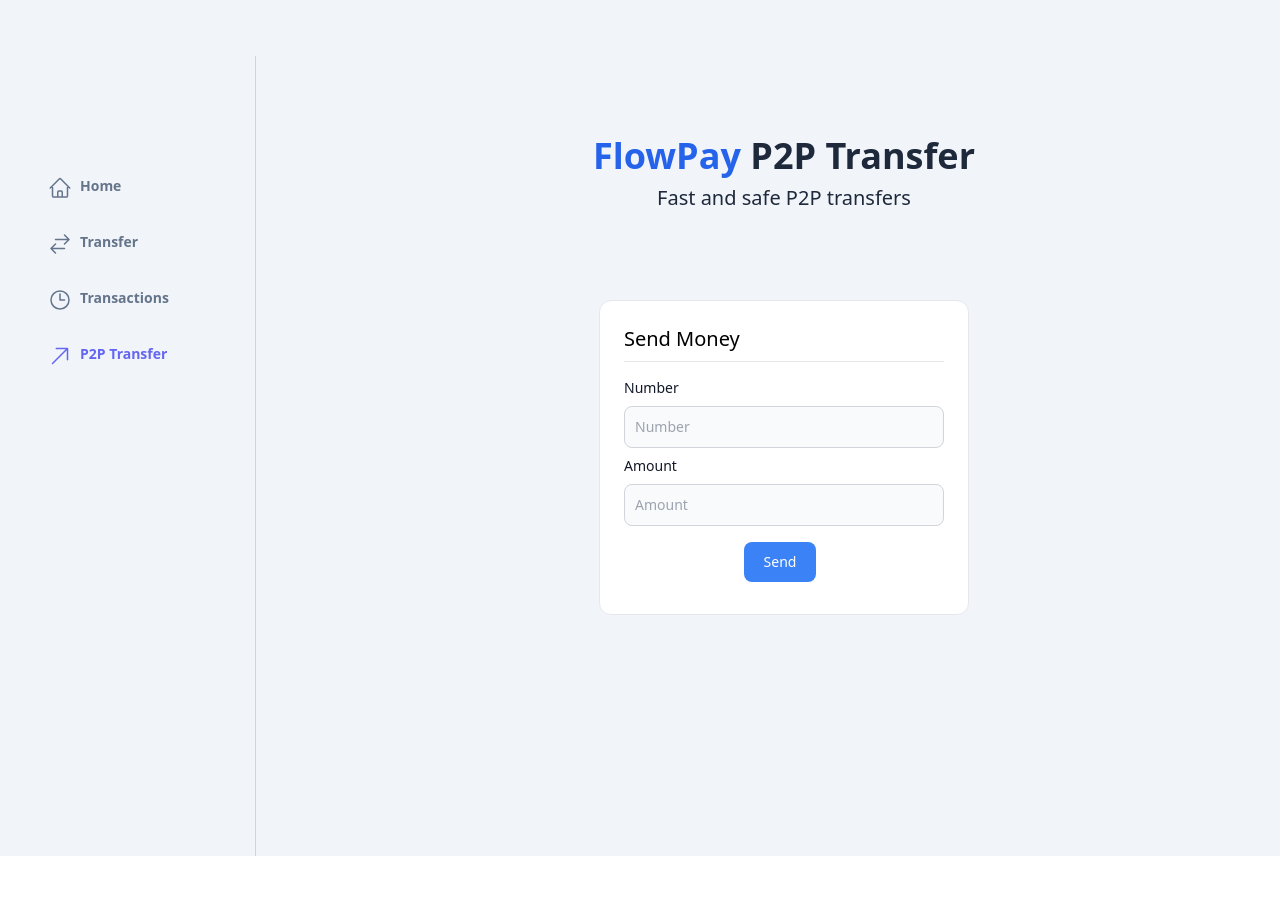
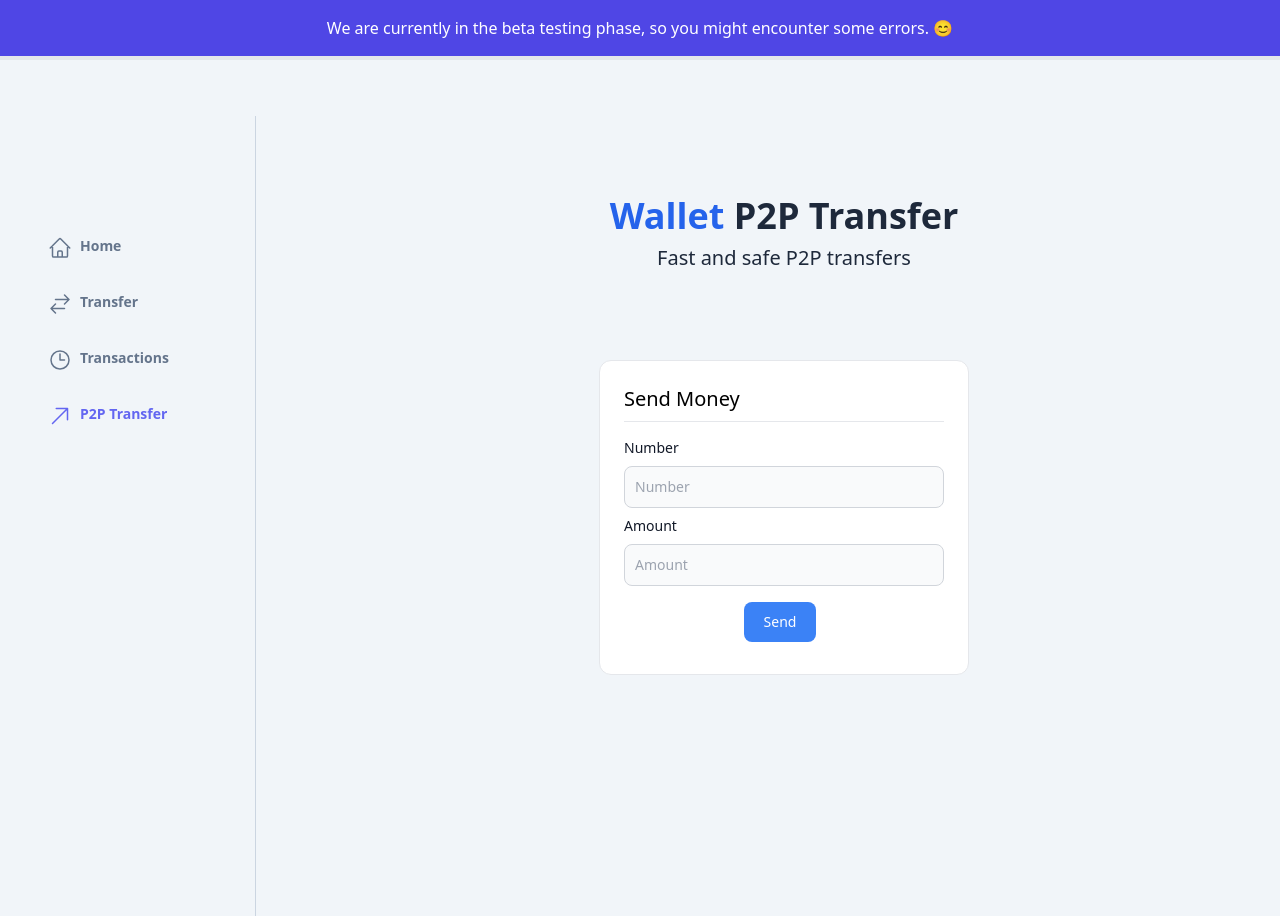
Before and after one commit to jainampatel22/E-wallet, a Next.js app: page /p2p in a window 1280 px wide. Before the commit the page ends 856 px from the top, so only its background shows below. Built offline with nearby package versions, Linux system fonts and the light colour scheme; no server answers; sample sign-in values are in the browser's storage.

Commit message:
changed name and added banner

```diff
--- a/app/(dashboard)/addmoney/page.tsx
+++ b/app/(dashboard)/addmoney/page.tsx
@@ -7,8 +7,8 @@ import { OnRampTransaction } from "@/app/component/onRampTransactions";
 import { Metadata } from 'next'
 
 export const metadata: Metadata = {
-  title: 'Transfer | Flowpay',
-  description: 'Transfer funds seamlessly with Flowpay digital wallet application',
+  title: 'Transfer | Wallet',
+  description: 'Transfer funds seamlessly with Wallet digital wallet application',
 }
 
 async function getBalance() {
@@ -46,7 +46,7 @@ export default async function addmoney () {
     <div className="w-full mt-10 ">
       <div className="text-2xl  md:text-4xl pt-8 mb-8 font-bold text-violet-600 flex flex-col items-center">
         <h1 className="text-3xl md:text-4xl font-extrabold text-slate-800">
-          <span className="text-blue-600">FlowPay </span>Transfer
+          <span className="text-blue-600">Wallet </span>Transfer
         </h1>
         <p className="mt-2 text-lg md:text-xl text-slate-800 font-normal">
           Transfer funds seamlessly
--- a/app/(dashboard)/dashboard/page.tsx
+++ b/app/(dashboard)/dashboard/page.tsx
@@ -6,8 +6,8 @@ import { authOptions } from "@/app/libs/auth";
 import { Metadata } from "next";
 import { OnRampTransaction } from "@/app/component/onRampTransactions";
 export const metadata: Metadata = {
-  title: "Dashboard | Flowpay",
-  description: "Dashboard for Flowpay digital wallet application",
+  title: "Dashboard | Wallet",
+  description: "Dashboard for Wallet digital wallet application",
 };
 
 import {
@@ -61,7 +61,7 @@ export default async function DashboardPage() {
       <div className="max-w-4xl mx-auto px-4 sm:px-6 lg:px-8 py-12">
         <div className="text-center mb-12">
           <h1 className="text-3xl sm:text-4xl font-extrabold text-slate-800">
-            <span className="text-blue-600">FlowPay </span>Dashboard
+            <span className="text-indigo-600">Wallet </span>Dashboard
           </h1>
           <p className="mt-2 text-lg sm:text-xl text-slate-800">
             Manage your finances with ease
@@ -126,7 +126,7 @@ export default async function DashboardPage() {
                 Add Funds
               </h3>
               <p className="text-gray-600 mb-4">
-                Top up your FlowPay wallet easily.
+                Top up your  Wallet easily.
               </p>
               <div className="pt-1">
                 <a
@@ -151,7 +151,7 @@ export default async function DashboardPage() {
               effectively.
             </p>
             <a
-              href="/transactions"
+              href="/transcations"
               className="text-purple-500 font-medium hover:text-purple-600 transition-colors"
             >
               View Detailed Analytics →
@@ -169,7 +169,7 @@ export default async function DashboardPage() {
             issues.
           </p>
           <a
-            href="/contact"
+            href="https://x.com/Jainam___patel" target="_blank"
             className="bg-indigo-600 text-white px-4 py-3 rounded-lg mt-1 hover:bg-indigo-700 transition-colors"
           >
             Contact Support
--- a/app/(dashboard)/layout.tsx
+++ b/app/(dashboard)/layout.tsx
@@ -14,8 +14,18 @@ export default async function Layout({
     redirect("/api/auth/signin");
   }
   return (
+    <>
+    <div className=" p-4  bg-indigo-600 text-white border-b-4  text-center">We are currently in the beta testing phase, so you might encounter some errors. 😊
+
+
+
+
+
+
+</div>
+
     <div className="flex pt-14 bg-slate-100 overflow-hidden">
-      <MobileNav>
+       <MobileNav>
         <div className="w-32 md:w-60 md:border-r md:border-slate-300 min-h-svh flex-grow pt-28 md:mr-8 ml-4">
           <div className="flex flex-col gap-4">
             <SidebarItem href={"/dashboard"} title="Home" icon={<HomeIcon />} />
@@ -39,6 +49,7 @@ export default async function Layout({
       </MobileNav>
       <div className="flex-1 pb-10">{children}</div>
     </div>
+    </>
   );
 }
 
--- a/app/(dashboard)/p2p/page.tsx
+++ b/app/(dashboard)/p2p/page.tsx
@@ -2,8 +2,8 @@ import { SendCard } from '@/app/component/SendCard';
 import { Metadata } from 'next'
 
 export const metadata: Metadata = {
-  title: 'P2P Transfer | Flowpay',
-  description: 'Fast and safe P2P transfers with Flowpay digital wallet application',
+  title: 'P2P Transfer | Wallet',
+  description: 'Fast and safe P2P transfers with Wallet digital wallet application',
 }
 
 export default function p2PTranscation () {
@@ -11,7 +11,7 @@ export default function p2PTranscation () {
     <div className="w-full px-4 sm:px-6 lg:px-8 ">
       <div className="flex justify-center text-4xl mt-20 font-extrabold">
         <h1 className="text-3xl sm:text-4xl font-extrabold text-slate-800">
-          <span className="text-blue-600">FlowPay </span>P2P Transfer
+          <span className="text-blue-600">Wallet </span>P2P Transfer
         </h1>
       </div>
       <div className="text-center mb-8 sm:mb-12">
--- a/app/(dashboard)/transcations/page.tsx
+++ b/app/(dashboard)/transcations/page.tsx
@@ -5,8 +5,8 @@ import { authOptions } from "@/app/libs/auth";
 import { Metadata } from 'next'
 import { OnRampTransaction } from "@/app/component/onRampTransactions";
 export const metadata: Metadata = {
-  title: 'Transactions | Flowpay',
-  description: 'Track all your transactions effortlessly with Flowpay digital wallet application',
+  title: 'Transactions | Wallet',
+  description: 'Track all your transactions effortlessly with Wallet digital wallet application',
 }
 
 
@@ -91,7 +91,7 @@ export default async function TransactionsPage() {
     <div className="w-full px-4 sm:px-6 lg:px-8">
       <div className="flex justify-center md:text-4xl mt-20 font-extrabold">
         <h1 className="text-3xl sm:text-4xl font-extrabold text-slate-800">
-          <span className="text-blue-600">FlowPay </span>Transactions
+          <span className="text-blue-600">Wallet </span>Transactions
         </h1>
       </div>
       <div className="text-center mb-8 sm:mb-12">
```
